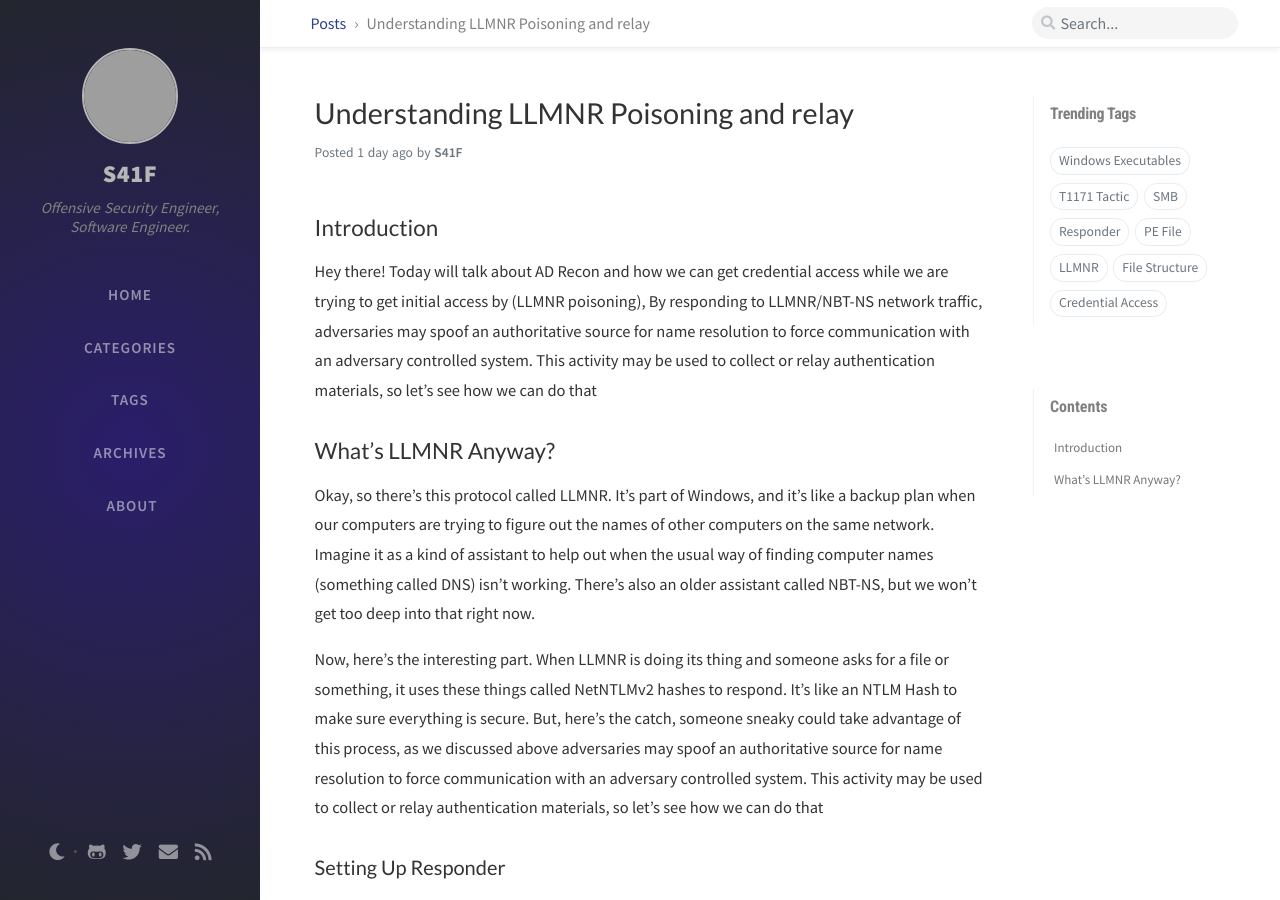
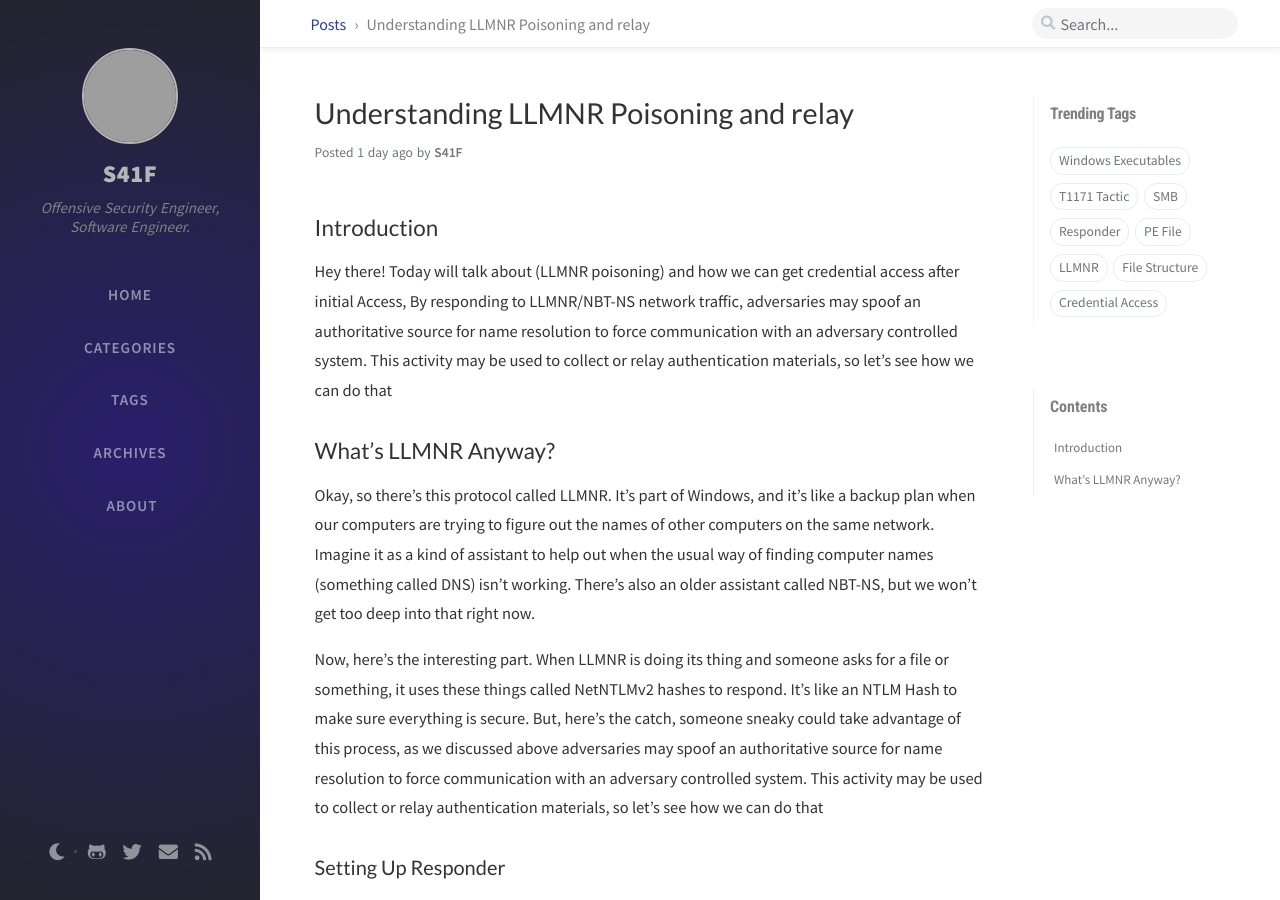
Before and after one commit to SaifSalah/saifsalah.github.io, a Jekyll site: the page built from _posts/2023-11-28-Understanding-LLMNR-Poisoning-and-relay.md, in a window 1280 px wide and 900 px high. Built offline with Jekyll 4.4.1, drawn with Linux system fonts in a browser that asks for light colours; nearby versions of some CDN libraries; comment, search, counter and statistics services are not loaded; grey boxes are pictures that could not be loaded.

Commit message:
Update 2023-11-28-Understanding-LLMNR-Poisoning-and-relay.md

```diff
--- a/_posts/2023-11-28-Understanding-LLMNR-Poisoning-and-relay.md
+++ b/_posts/2023-11-28-Understanding-LLMNR-Poisoning-and-relay.md
@@ -9,7 +9,7 @@ tags: [Responder, SMB, LLMNR, T1171 Tactic, Credential Access]
 
 ## Introduction
 
-Hey there! Today will talk about AD Recon and how we can get credential access while we are trying to get initial access by (LLMNR poisoning), By responding to LLMNR/NBT-NS network traffic, adversaries may spoof an authoritative source for name resolution to force communication with an adversary controlled system. This activity may be used to collect or relay authentication materials, so let's see how we can do that
+Hey there! Today will talk about (LLMNR poisoning) and how we can get credential access after initial Access, By responding to LLMNR/NBT-NS network traffic, adversaries may spoof an authoritative source for name resolution to force communication with an adversary controlled system. This activity may be used to collect or relay authentication materials, so let's see how we can do that
 
 ## What's LLMNR Anyway?
 
```
